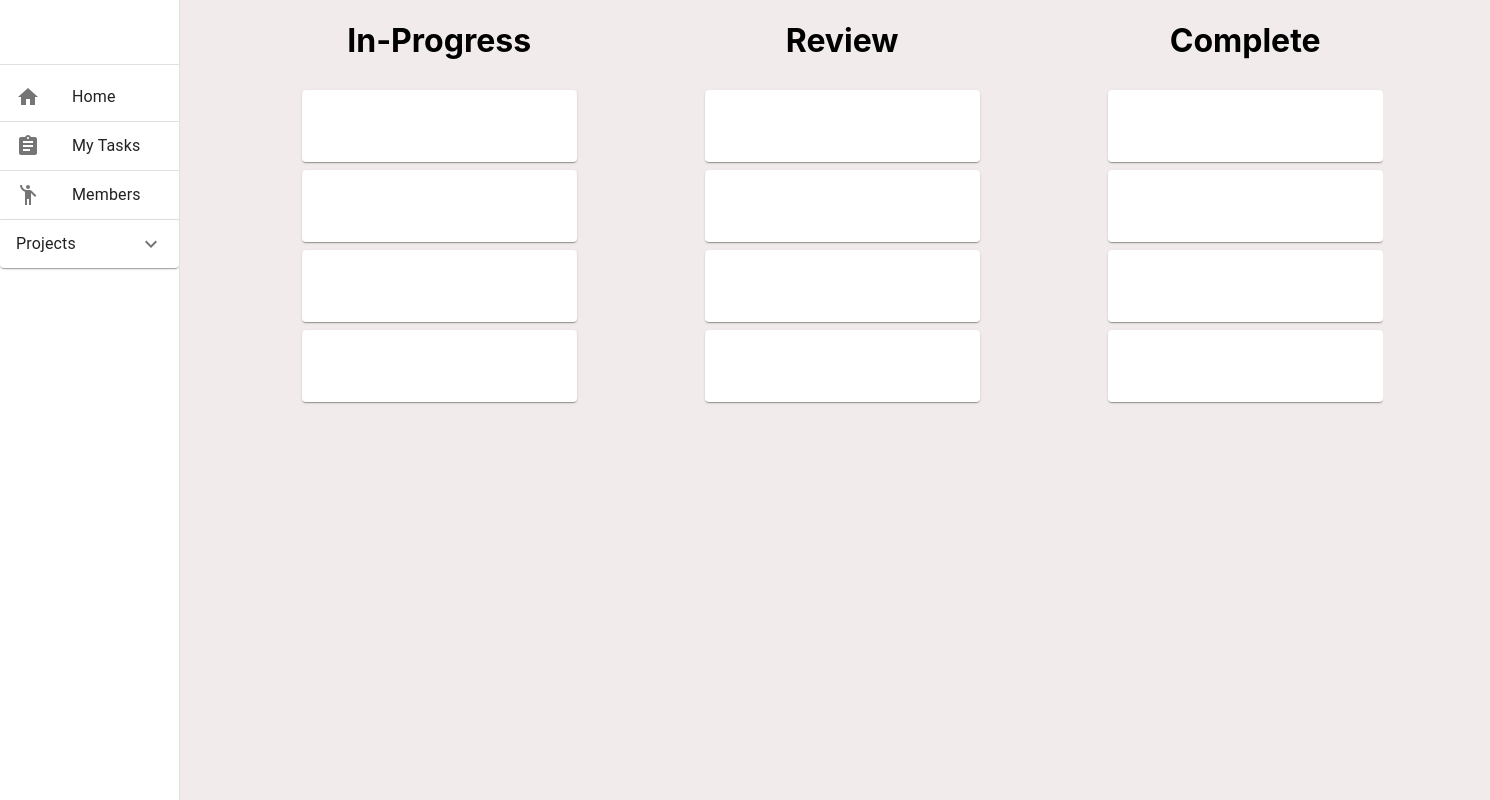
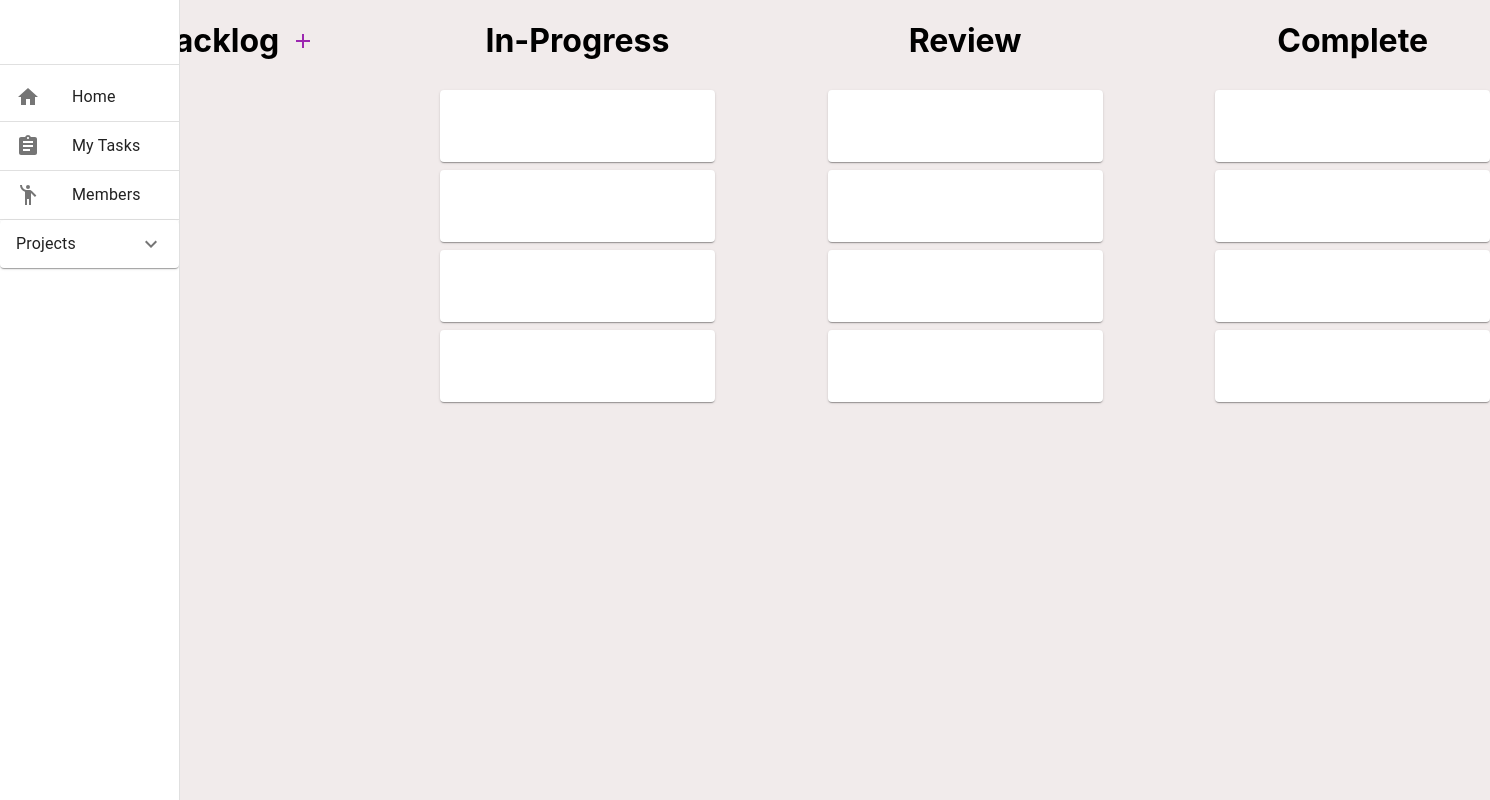
Before and after one commit to ColinMattutini/Project-Management-Tool-Front-End, a React (Create React App) app in the folder project-management-tool/: page /Projects/1 in a window 1280 px wide. Shown: the whole page, 1490 px wide, since content can reach past the window. Built offline with nearby package versions, Linux system fonts and the light colour scheme.

Commit message:
pass down what project is currently being viewed

```diff
--- a/project-management-tool/src/components/ProjectTracker/ProjectDashboard.js
+++ b/project-management-tool/src/components/ProjectTracker/ProjectDashboard.js
@@ -1,18 +1,23 @@
-import * as React from "react";
+import React, { Fragment } from "react";
 import BacklogColumn from "./TaskColumns/BacklogColumn";
 import CompleteColumn from "./TaskColumns/CompleteColumn";
 import InProgressColumn from "./TaskColumns/InProgressColumn";
 import classes from "./ProjectDashboard.module.css";
 import ReviewColumn from "./TaskColumns/ReviewColumn";
+import SideNavBar from "../SideNavBar/SideNavBar";
+import { useParams } from "react-router-dom";
 
 const ProjectDashboard = () => {
+  let { project } = useParams();
   return (
-    <div className={classes.column}>
-      <BacklogColumn />
-      <InProgressColumn />
-      <ReviewColumn />
-      <CompleteColumn />
-    </div>
+    <Fragment>
+      <div className={classes.column}>
+        <BacklogColumn project={project} />
+        <InProgressColumn />
+        <ReviewColumn />
+        <CompleteColumn />
+      </div>
+    </Fragment>
   );
 };
 
--- a/project-management-tool/src/components/ProjectTracker/ProjectDashboard.module.css
+++ b/project-management-tool/src/components/ProjectTracker/ProjectDashboard.module.css
@@ -1,4 +1,5 @@
 .column {
   display: flex;
   gap: 10%;
+  margin-left: 12%;
 }
```
